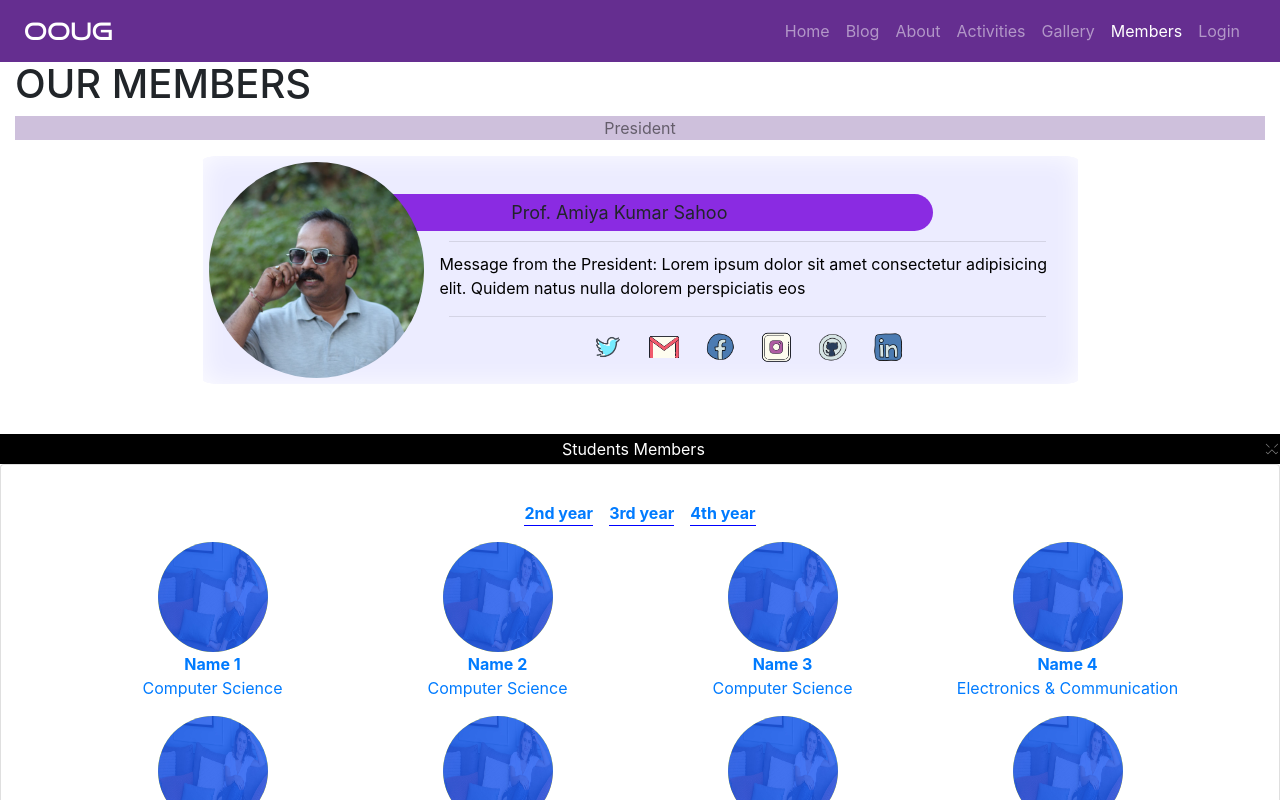
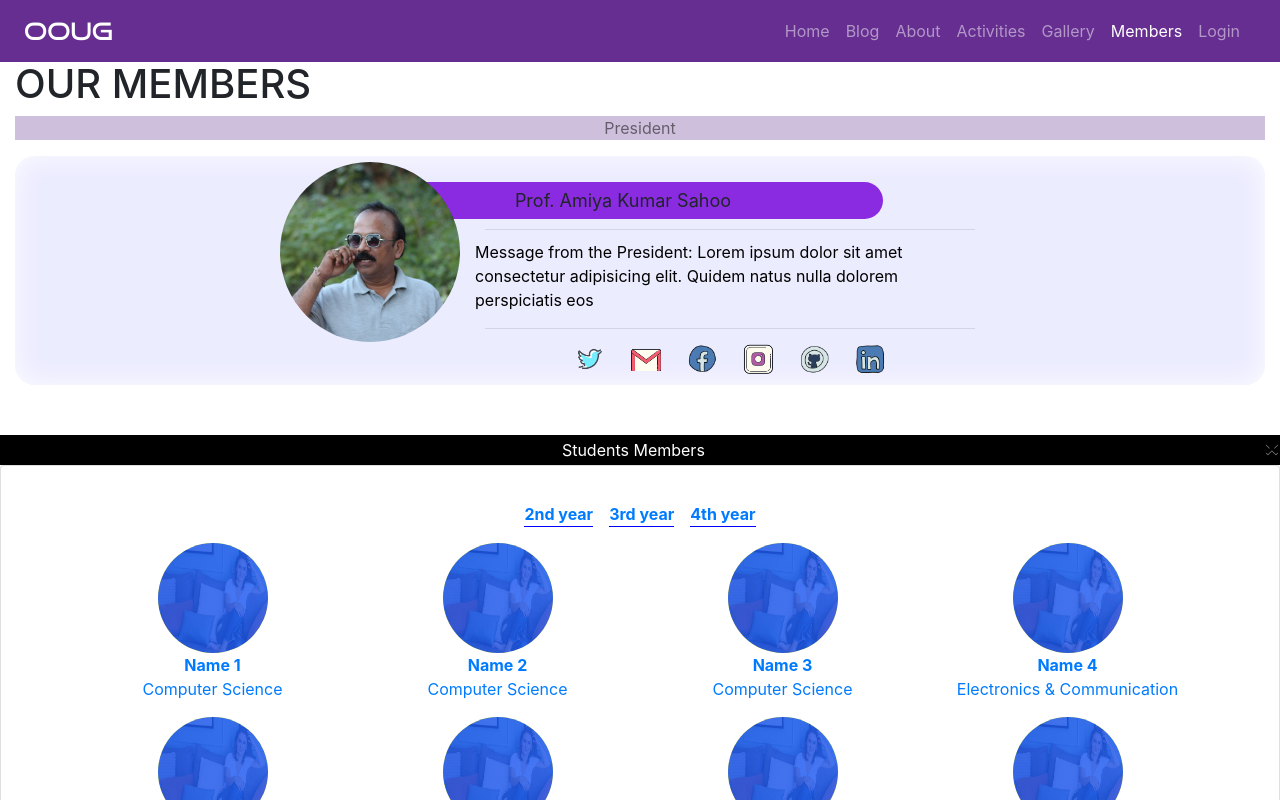
Before and after one commit to ooug/web, an Angular app: page /members in a window 1280 px wide. Shown: the top 800 px of the page. Built offline with nearby package versions, Linux system fonts and the light colour scheme.

Commit message:
made president block smaller

```diff
--- a/src/app/pages/members/members.component.html
+++ b/src/app/pages/members/members.component.html
@@ -11,7 +11,7 @@
         margin-left: none;
       ">
     <p class="nme">President</p>
-  </div>
+  </div><div class="container-fluid" id="outer">
   <div class="row"  id="founder">
     <div class="col-3" id="img">
       <img src="./assets/images/president.jpg" alt="" srcset="" class="avatar"  (click)="open(presidentid)" />
@@ -48,7 +48,7 @@
         </a>
       </div>
     </div>
-  </div>
+  </div></div>
   <div class="text-center" id="social2" style="align-self: baseline;">
     <a href="#" class="icons2 btn btn-sm mx-1">
       <img src="./assets/images/social/twitter.png" alt="" />
--- a/src/app/pages/members/members.component.scss
+++ b/src/app/pages/members/members.component.scss
@@ -45,7 +45,7 @@
 //-------------------------------------------------------------------
 
 //-------------------------------------adarsh -------------start-------------------------------------------------------------------
-//==================================================================================================================================
+//===============================================================================origin ===================================================
 
 //------------president------------------
 //display picture
@@ -67,16 +67,20 @@
   color: rgb(0, 0, 0);
 }
 //president container
+#outer{
+  background-color: #b4b4ff41;
+  box-shadow: inset 0 0 26px rgba(255, 255, 255, 0.884);
+  border-radius: 20px;
+  margin: 0em;
+}
 #founder {
-  background-color: #b4b4ff41;
+  background-color: transparent;
   margin-top: 10px;
   margin-bottom: 10px;
-  margin-left: 15%;
-  width: 70%;
+  margin-left: 20%;
+  width: 60%;
   padding: .5%;
-  border-radius: 1px;
-  box-shadow: inset 0 0 26px rgba(255, 255, 255, 0.884);
-  border-radius: 2%;
+
 }
 //president name plate
 #nameplate {
```
